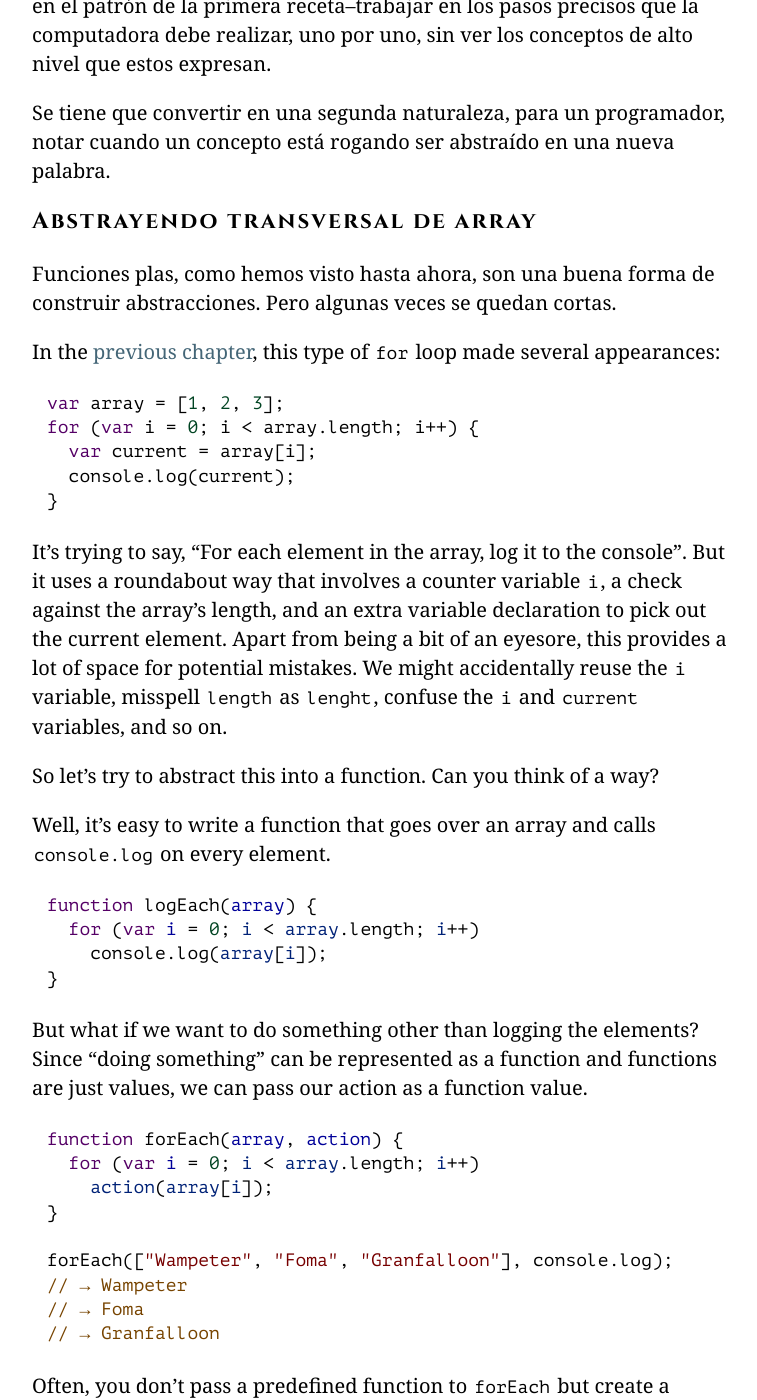
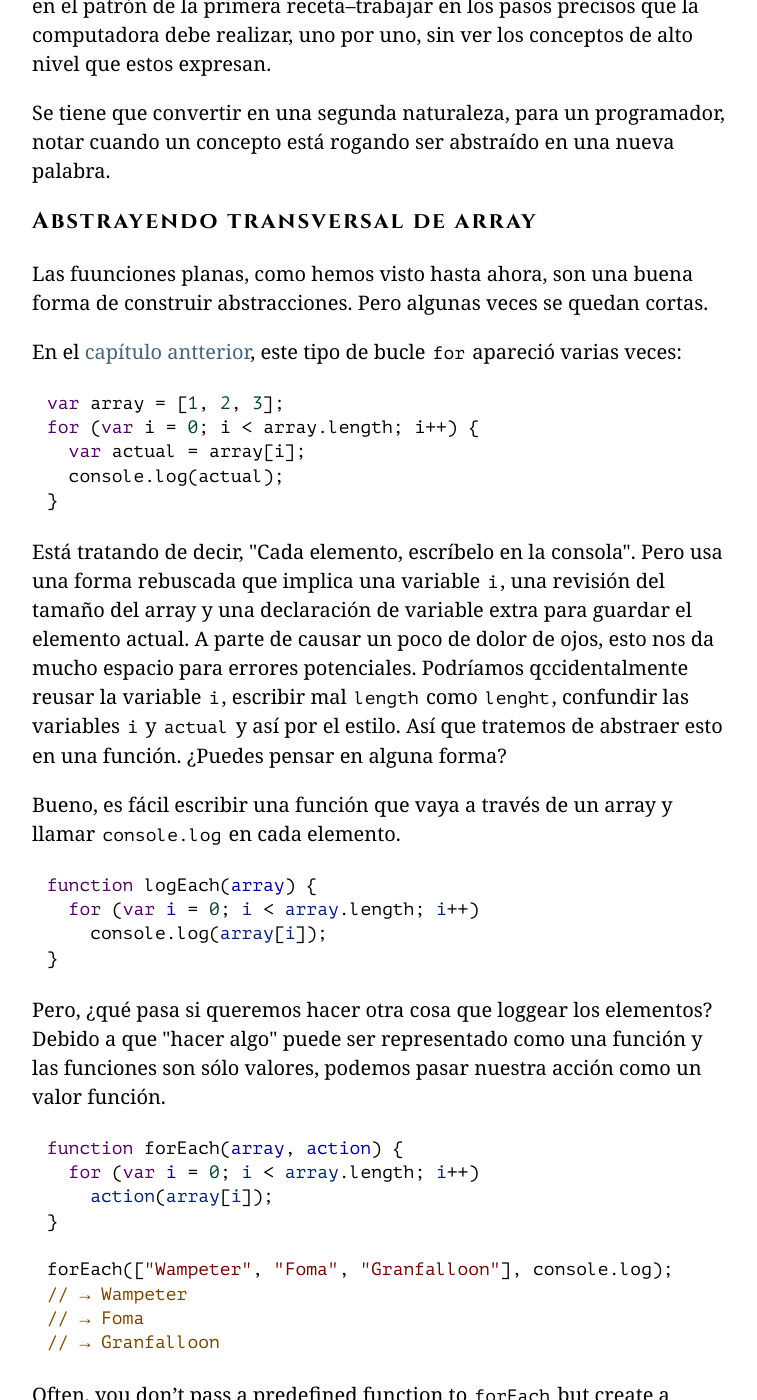
Before and after one commit to hectorip/Eloquent-JavaScript-ES-online, a Jekyll site: the page chapters/05_higher_order.html, which Jekyll copies as it is, in a window 1280 px wide and 1400 px high, scrolled down 2265 px. Shown: the whole window, without its empty margins (258-1015 px from the left). Built offline with Jekyll 4.4.1, drawn with Linux system fonts in a browser that asks for light colours; nearby versions of some CDN libraries; library files that are not in the unit come from our copies.

Commit message:
Array y forEach

```diff
--- a/chapters/05_higher_order.html
+++ b/chapters/05_higher_order.html
@@ -114,34 +114,33 @@ uno por uno, sin ver los conceptos de alto nivel que estos expresan.</p>
 programador, notar cuando un concepto está rogando ser abstraído en
 una nueva palabra.</p>
 <h2><a class=h_ident id="h_FATYBBZ/5D" href="#h_FATYBBZ/5D"></a>Abstrayendo transversal de array</h2>
-<p><a class=p_ident id="p_rgQ5og+hJM" href="#p_rgQ5og+hJM"></a>Funciones plas, como hemos visto hasta ahora, son una buena forma
+<p><a class=p_ident id="p_oOdAjCb+Gp" href="#p_oOdAjCb+Gp"></a>Las fuunciones planas, como hemos visto hasta ahora, son una buena forma
 de construir abstracciones. Pero algunas veces se quedan cortas.</p>
-<p><a class=p_ident id="p_zubh2XbQ26" href="#p_zubh2XbQ26"></a>In the <a href="04_data.html#data">previous chapter</a>, this
-type of <code>for</code> loop made several appearances:</p>
-<pre data-language="javascript" class="snippet cm-s-default"><a class=c_ident id="c_LwyYCeYiUF" href="#c_LwyYCeYiUF"></a><span class="cm-keyword">var</span> <span class="cm-variable">array</span> <span class="cm-operator">=</span> [<span class="cm-number">1</span>, <span class="cm-number">2</span>, <span class="cm-number">3</span>];
+<p><a class=p_ident id="p_1oHox16H3z" href="#p_1oHox16H3z"></a>En el <a href="04_data.html#data">capítulo antterior</a>, este tipo de
+bucle <code>for</code> apareció varias veces:</p>
+<pre data-language="javascript" class="snippet cm-s-default"><a class=c_ident id="c_4mYiy1PQWP" href="#c_4mYiy1PQWP"></a><span class="cm-keyword">var</span> <span class="cm-variable">array</span> <span class="cm-operator">=</span> [<span class="cm-number">1</span>, <span class="cm-number">2</span>, <span class="cm-number">3</span>];
 <span class="cm-keyword">for</span> (<span class="cm-keyword">var</span> <span class="cm-variable">i</span> <span class="cm-operator">=</span> <span class="cm-number">0</span>; <span class="cm-variable">i</span> <span class="cm-operator">&lt;</span> <span class="cm-variable">array</span>.<span class="cm-property">length</span>; <span class="cm-variable">i</span><span class="cm-operator">++</span>) {
-  <span class="cm-keyword">var</span> <span class="cm-variable">current</span> <span class="cm-operator">=</span> <span class="cm-variable">array</span>[<span class="cm-variable">i</span>];
-  <span class="cm-variable">console</span>.<span class="cm-property">log</span>(<span class="cm-variable">current</span>);
+  <span class="cm-keyword">var</span> <span class="cm-variable">actual</span> <span class="cm-operator">=</span> <span class="cm-variable">array</span>[<span class="cm-variable">i</span>];
+  <span class="cm-variable">console</span>.<span class="cm-property">log</span>(<span class="cm-variable">actual</span>);
 }</pre>
-<p><a class=p_ident id="p_NFtmq7O3su" href="#p_NFtmq7O3su"></a>It&#8217;s trying to say, “For
-each element in the array, log it to the console”. But it uses a
-roundabout way that involves a counter variable <code>i</code>, a check against
-the array&#8217;s length, and an extra variable declaration to pick out the
-current element. Apart from being a bit of an eyesore, this provides a
-lot of space for potential mistakes. We might accidentally reuse the
-<code>i</code> variable, misspell <code>length</code> as <code>lenght</code>, confuse the <code>i</code> and <code>current</code>
-variables, and so on.</p>
-<p><a class=p_ident id="p_Ij8hUSNURG" href="#p_Ij8hUSNURG"></a>So let&#8217;s try to abstract this into a function. Can you think of a way?</p>
-<p><a class=p_ident id="p_QZzSQpGUXs" href="#p_QZzSQpGUXs"></a>Well, it&#8217;s easy to write a function that goes over an array and calls
-<code>console.log</code> on every element.</p>
+<p><a class=p_ident id="p_CKmf6qUbfI" href="#p_CKmf6qUbfI"></a>Está tratando de decir,
+"Cada elemento, escríbelo en la consola". Pero usa una forma rebuscada que
+implica una variable <code>i</code>, una revisión del tamaño del array y una declaración
+de variable extra para guardar el elemento actual. A parte de causar un poco de
+dolor de ojos, esto nos da mucho espacio para errores potenciales. Podríamos
+qccidentalmente reusar la variable <code>i</code>, escribir mal <code>length</code> como <code>lenght</code>,
+confundir las variables <code>i</code> y <code>actual</code> y así por el estilo.
+Así que tratemos de abstraer esto en una función. ¿Puedes pensar en alguna forma?</p>
+<p><a class=p_ident id="p_tLbMqK38+l" href="#p_tLbMqK38+l"></a>Bueno, es fácil escribir una función que vaya a través de un array y llamar
+<code>console.log</code> en cada elemento.</p>
 <pre data-language="javascript" class="snippet cm-s-default"><a class=c_ident id="c_zrjk1tE+gJ" href="#c_zrjk1tE+gJ"></a><span class="cm-keyword">function</span> <span class="cm-variable">logEach</span>(<span class="cm-def">array</span>) {
   <span class="cm-keyword">for</span> (<span class="cm-keyword">var</span> <span class="cm-def">i</span> <span class="cm-operator">=</span> <span class="cm-number">0</span>; <span class="cm-variable-2">i</span> <span class="cm-operator">&lt;</span> <span class="cm-variable-2">array</span>.<span class="cm-property">length</span>; <span class="cm-variable-2">i</span><span class="cm-operator">++</span>)
     <span class="cm-variable">console</span>.<span class="cm-property">log</span>(<span class="cm-variable-2">array</span>[<span class="cm-variable-2">i</span>]);
 }</pre>
-<p id="forEach"><a class=p_ident id="p_q8hNTrfIYb" href="#p_q8hNTrfIYb"></a>But what
-if we want to do something other than logging the elements? Since
-“doing something” can be represented as a function and functions are
-just values, we can pass our action as a function value.</p>
+<p id="forEach"><a class=p_ident id="p_7ujy8o+w1D" href="#p_7ujy8o+w1D"></a>Pero, ¿qué pasa si
+queremos hacer otra cosa que loggear los elementos? Debido a que "hacer algo"
+puede ser representado como una función y las funciones son sólo valores, podemos pasar
+nuestra acción como un valor función.</p>
 <pre data-language="javascript" class="snippet cm-s-default"><a class=c_ident id="c_on8vSTDMIU" href="#c_on8vSTDMIU"></a><span class="cm-keyword">function</span> <span class="cm-variable">forEach</span>(<span class="cm-def">array</span>, <span class="cm-def">action</span>) {
   <span class="cm-keyword">for</span> (<span class="cm-keyword">var</span> <span class="cm-def">i</span> <span class="cm-operator">=</span> <span class="cm-number">0</span>; <span class="cm-variable-2">i</span> <span class="cm-operator">&lt;</span> <span class="cm-variable-2">array</span>.<span class="cm-property">length</span>; <span class="cm-variable-2">i</span><span class="cm-operator">++</span>)
     <span class="cm-variable-2">action</span>(<span class="cm-variable-2">array</span>[<span class="cm-variable-2">i</span>]);
```
Also changed, not shown: chapters/00_intro.html (+4 -4 lines), 1 other file.
